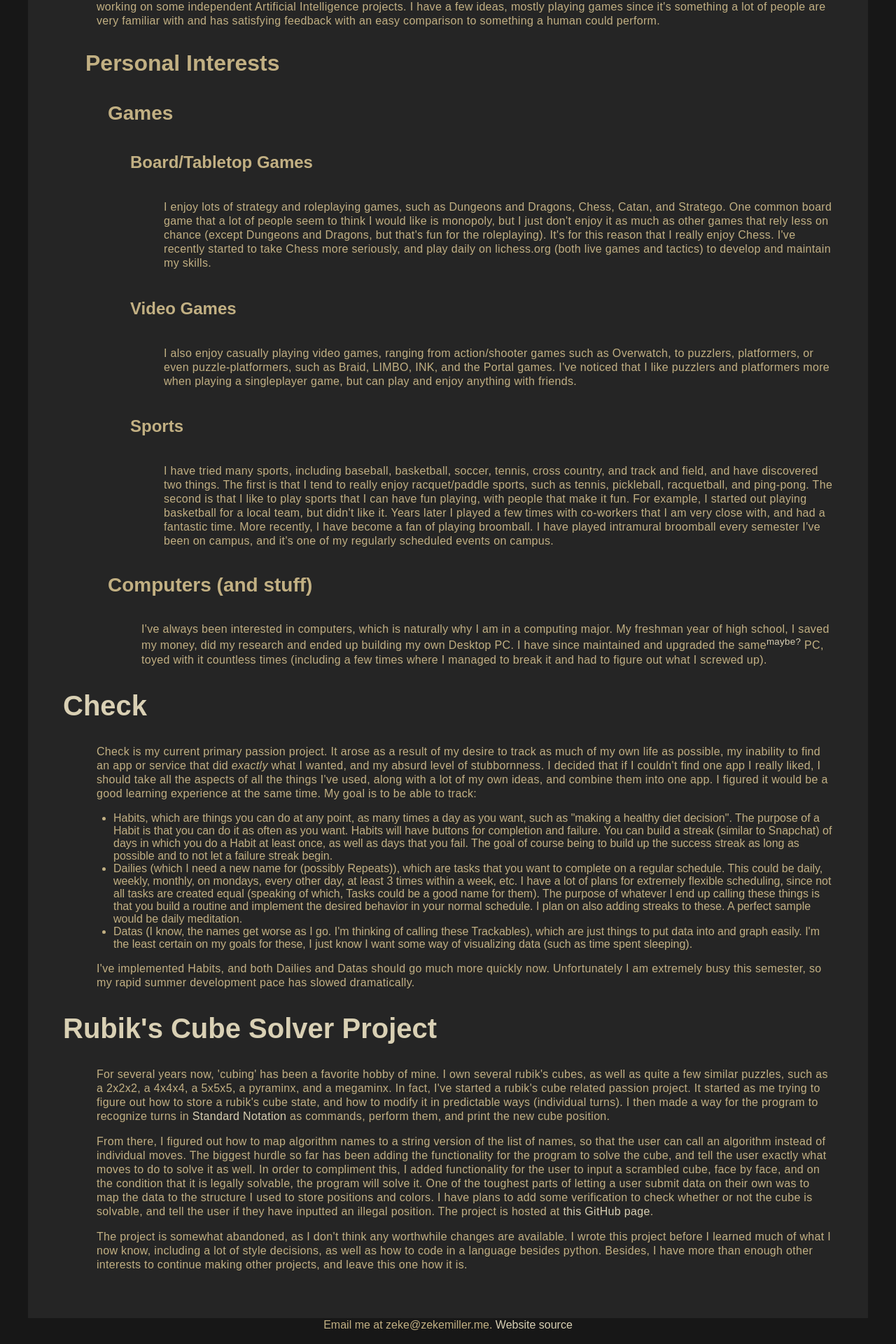
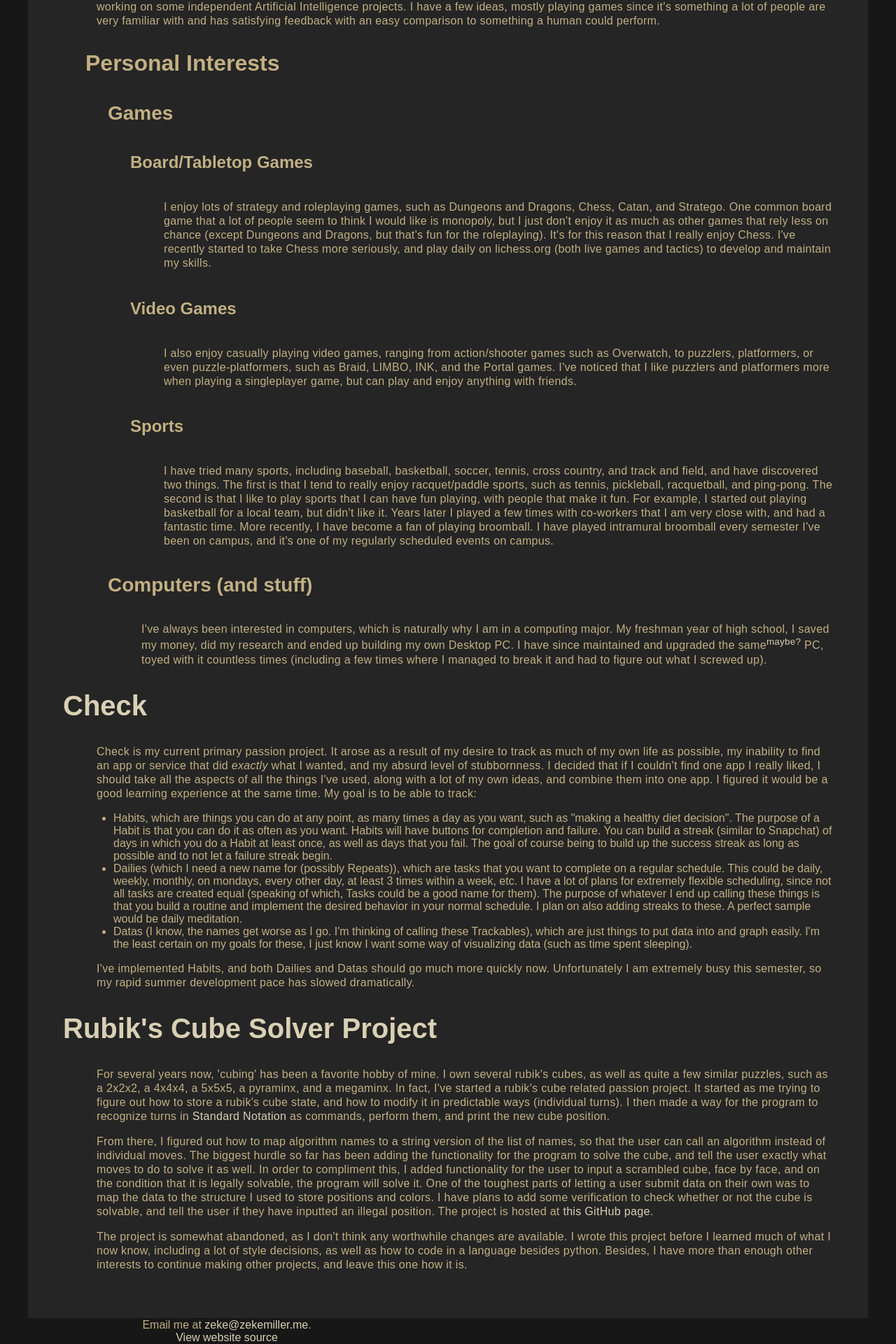
Before and after one commit to ZekeMiller/ZekeMiller.github.io, a Jekyll site: the page built from index.html, in a window 1280 px wide. Shown: the part 884-2804 px from the top of the page at 70% size. Built offline with Jekyll 4.4.1, drawn with Linux system fonts in a browser that asks for light colours.

Commit message:
Updating footer further
I'm bad at design :)

```diff
--- a/_layouts/default.html
+++ b/_layouts/default.html
@@ -9,6 +9,11 @@
         {{ content }}
     </body>
     <footer>
-        Email me at zeke@zekemiller.me.  <a href=https://github.com/ZekeMiller/ZekeMiller.github.io">Website source</a>
+        <div>
+            Email me at <a href="mailto:zeke@zekemiller.me">zeke@zekemiller.me</a>.
+        </div>
+        <div>
+            <a href=https://github.com/ZekeMiller/ZekeMiller.github.io">View website source</a>
+        </div>
     </footer>
 </html>
--- a/css/style.css
+++ b/css/style.css
@@ -4,6 +4,11 @@ html, body {
 
 footer {
 	height: 1em;
+}
+
+footer div {
+	display: inline-block;
+	width: 50%;
 	text-align: center;
 }
 
```
